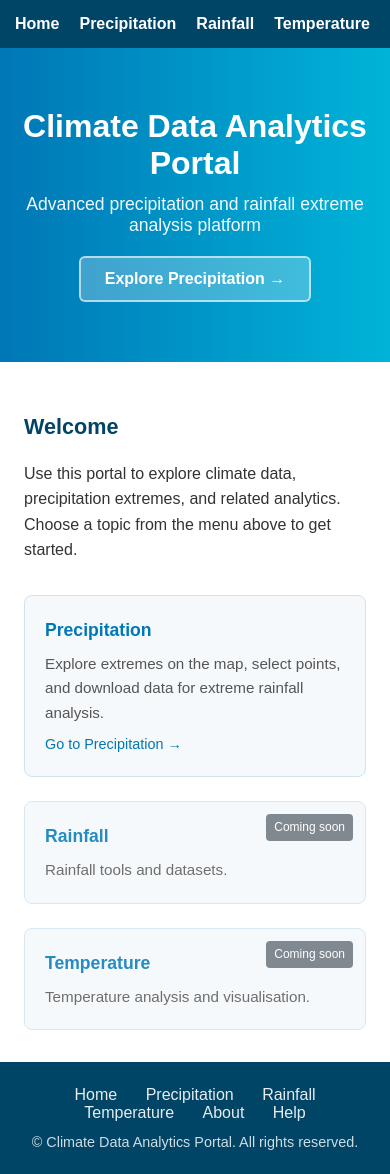
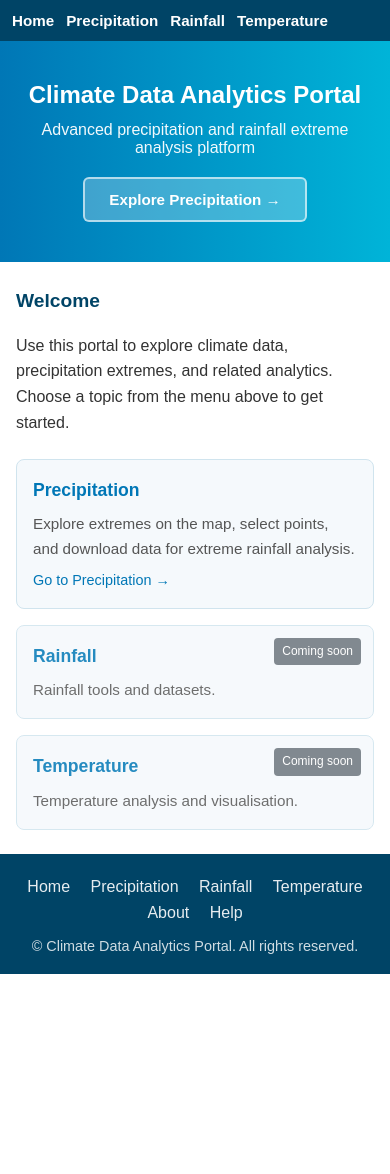
Before and after one commit to MonikaShah/mahamaps, a Django app: page / in a window 390 px wide. After the commit the page ends 974 px from the top, so only its background shows below. Run offline with Django 5.2, Linux system fonts and the light colour scheme.

Commit message:
Enhanced responsive design in main and home templates with new media queries for improved layout on smaller screens, including adjustments to navbar, hero section, and footer elements.

```diff
--- a/templates/home.html
+++ b/templates/home.html
@@ -107,6 +107,22 @@
             font-size: 0.9em;
             opacity: 0.9;
         }
+        @media (max-width: 768px) {
+            .navbar { flex-wrap: wrap; gap: 12px; padding: 12px; }
+            .hero { padding: 40px 16px; }
+            .hero h1 { font-size: 1.5em; }
+            .hero p { font-size: 1em; }
+            .main { padding: 24px 16px 24px; }
+            .main h2 { font-size: 1.2em; }
+            .cards { gap: 16px; margin-top: 24px; }
+            .card { padding: 16px; }
+            .footer { padding: 20px 16px; }
+            .footer-links a { display: inline-block; margin: 4px 8px; }
+        }
+        @media (max-width: 480px) {
+            .navbar a { font-size: 0.95em; }
+            .hero-cta { padding: 10px 18px; font-size: 0.95em; }
+        }
         .skip-link {
             position: absolute;
             top: -100px;
```
Also changed, not shown: frontend/templates/main.html (+9 -0 lines).
